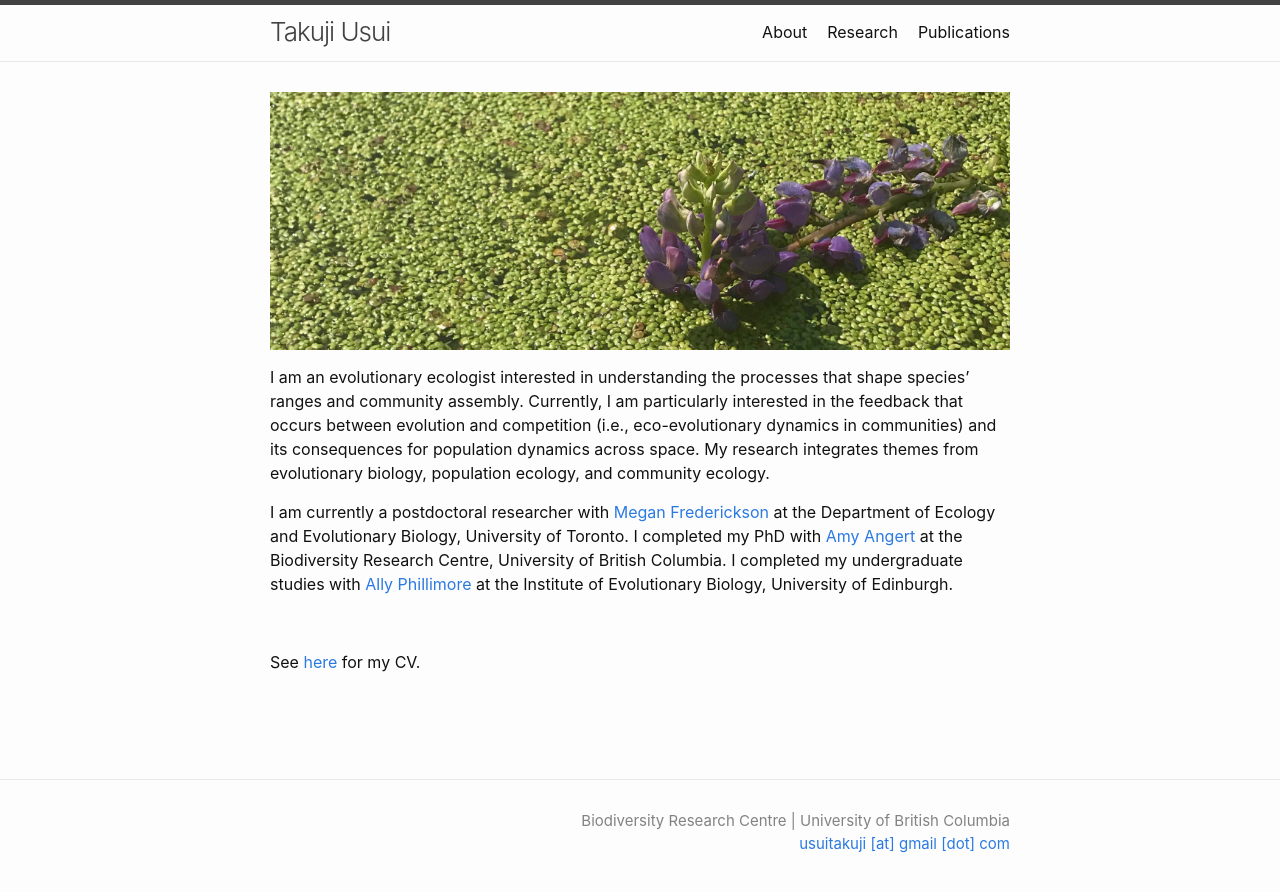
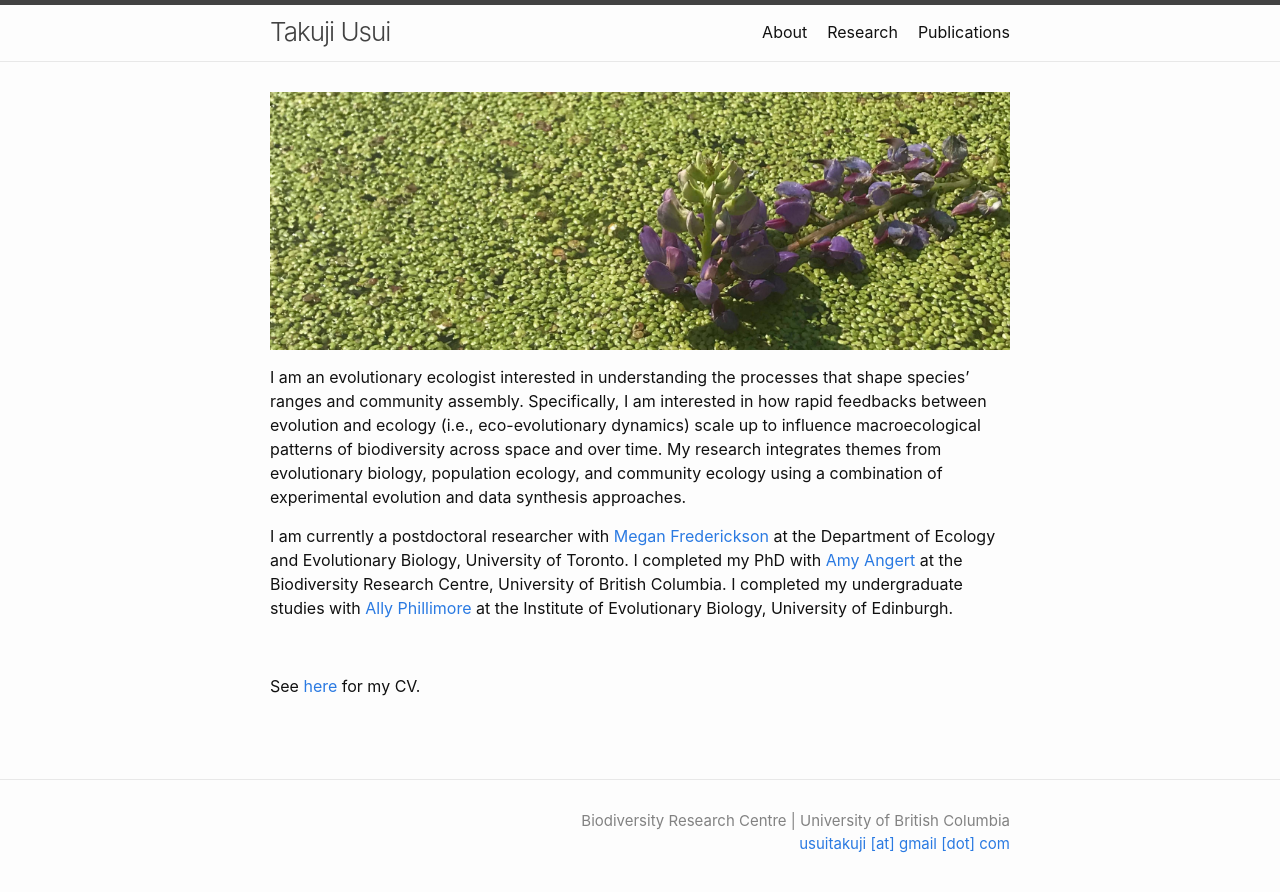
Before and after one commit to takujiusui/takujiusui.github.io, a Jekyll site: the page built from index.md, in a window 1280 px wide. Shown: the top 892 px of the page. Built offline with Jekyll 4.4.1, drawn with Linux system fonts in a browser that asks for light colours.

Commit message:
update homepage

```diff
--- a/index.md
+++ b/index.md
@@ -6,7 +6,7 @@ feature_text: |
 ---
 ![duckweed](images/duck-crop.jpg)
 
-I am an evolutionary ecologist interested in understanding the processes that shape species' ranges and community assembly. Currently, I am particularly interested in the feedback that occurs between evolution and competition (i.e., eco-evolutionary dynamics in communities) and its consequences for population dynamics across space. My research integrates themes from evolutionary biology, population ecology, and community ecology.
+I am an evolutionary ecologist interested in understanding the processes that shape species' ranges and community assembly. Specifically, I am  interested in how rapid feedbacks between evolution and ecology (i.e., eco-evolutionary dynamics) scale up to influence macroecological patterns of biodiversity across space and over time. My research integrates themes from evolutionary biology, population ecology, and community ecology using a combination of experimental evolution and data synthesis approaches.
 
 I am currently a postdoctoral researcher with [Megan Frederickson](http://mutualism.ca/) at the Department of Ecology and Evolutionary Biology, University of Toronto. I completed my PhD with [Amy Angert](https://angert.github.io) at the Biodiversity Research Centre, University of British Columbia. I completed my undergraduate studies with [Ally Phillimore](http://phillimore.bio.ed.ac.uk/home) at the Institute of Evolutionary Biology, University of Edinburgh.
 &nbsp;
```
